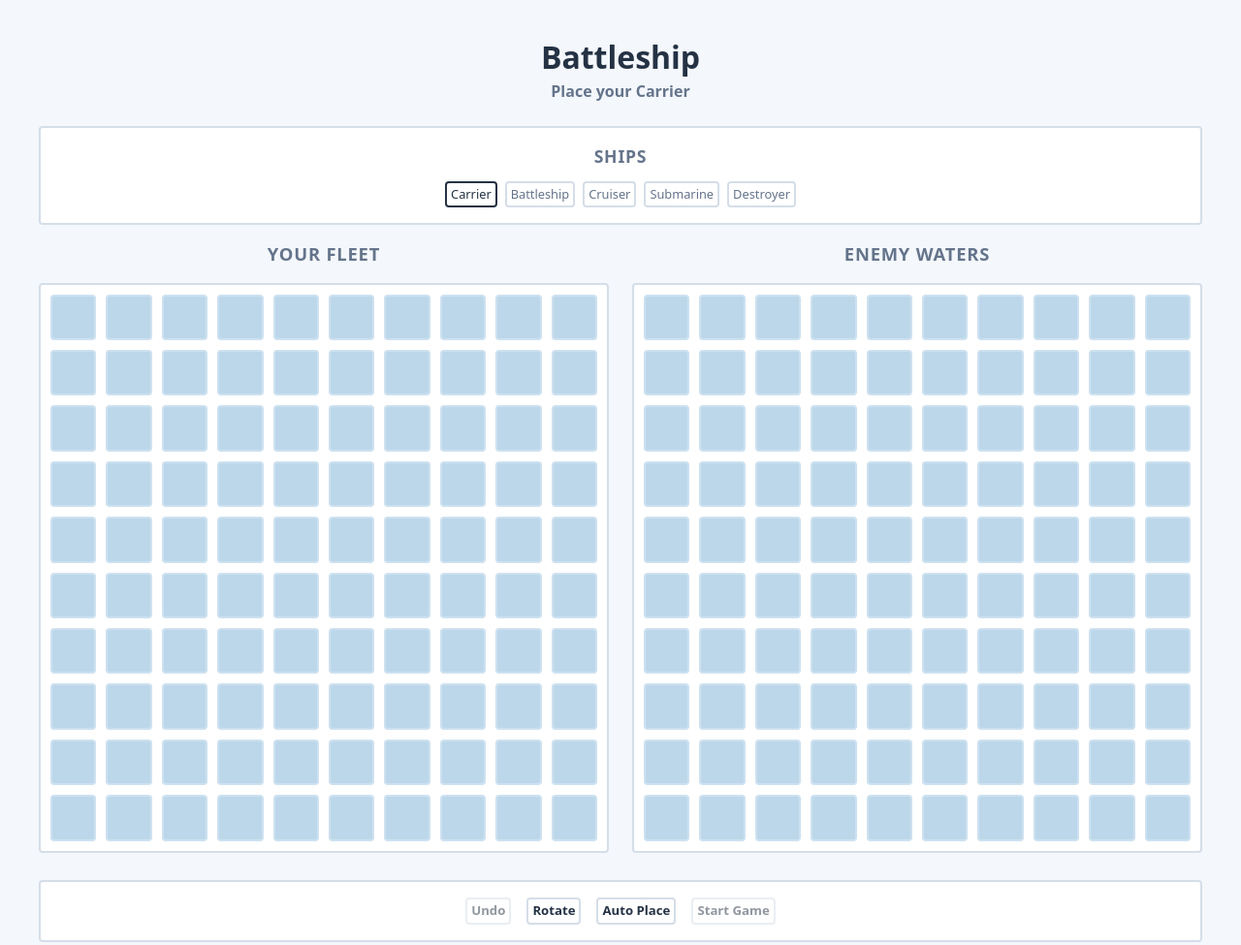
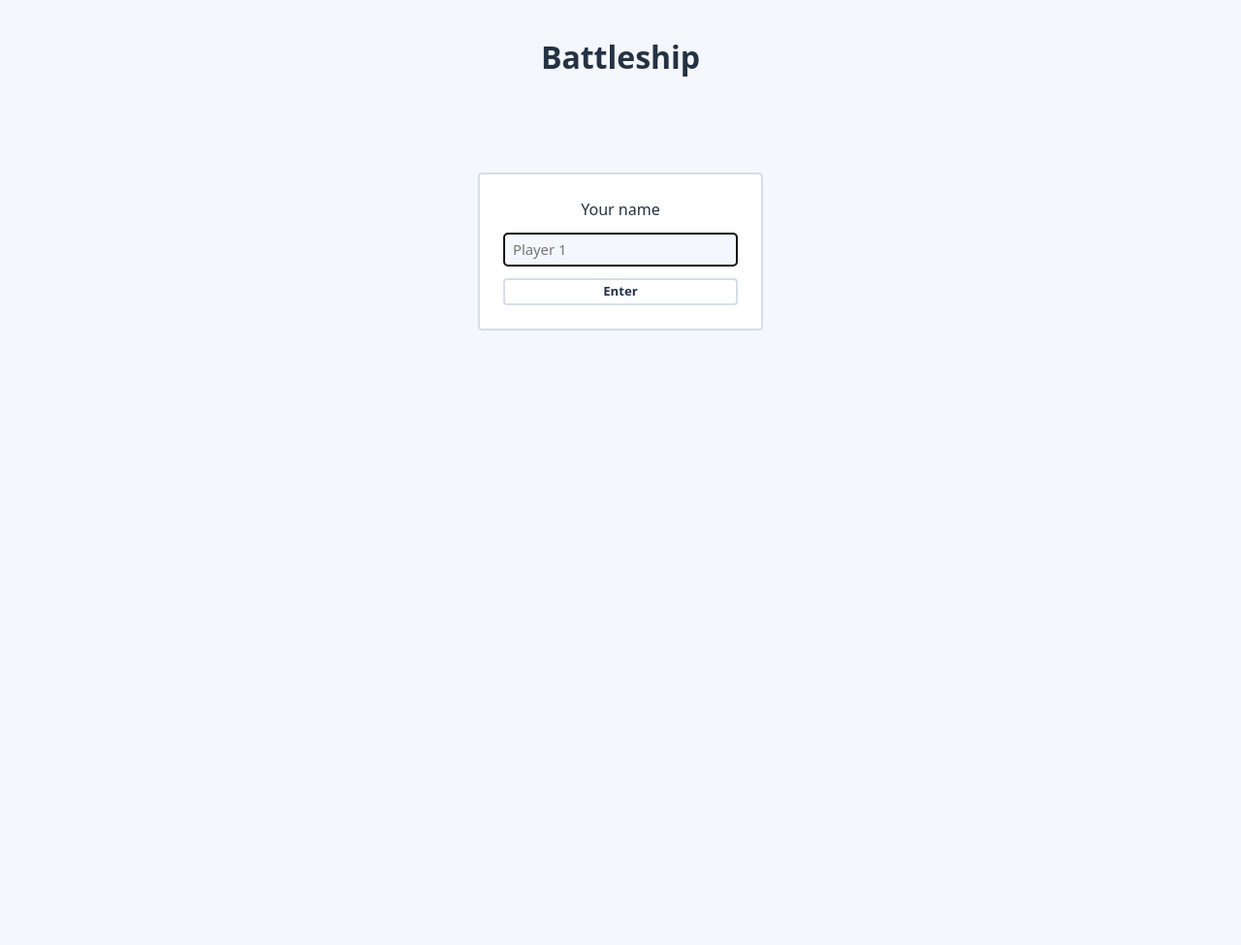
Before and after one commit to kakuni1/battleship, a website with bundled scripts: page index.html in a window 1280 px wide. Shown: the whole page at 97% size. After the commit the page ends 800 px from the top, so only its background shows below. Built offline with nearby package versions, Linux system fonts and the light colour scheme.

Commit message:
new, name entry on start

```diff
--- a/index.html
+++ b/index.html
@@ -14,7 +14,21 @@
     <main>
       <h1>Battleship</h1>
       <p id="status"></p>
-      <section id="game" data-phase="place">
+      <section id="menu">
+        <form id="menu-form">
+          <label id="label-name" for="player-name">Your name</label>
+          <input
+            id="player-name"
+            type="text"
+            maxlength="20"
+            autocomplete="off"
+            placeholder="Player 1"
+            autofocus
+          >
+          <button type="submit">Enter</button>
+        </form>
+      </section>
+      <section id="game" data-phase="menu">
         <div id="ship-panel">
           <h3>Ships</h3>
           <ul id="ship-queue"></ul>
--- a/src/controller.js
+++ b/src/controller.js
@@ -3,6 +3,7 @@ import { autoFleet } from "./fleet.js";
 import { Player, PlayerType } from "./player.js";
 
 export const gamePhase = Object.freeze({
+  MENU: "menu",
   PLACE: "place",
   PLAY: "play",
   GAMEOVER: "gameOver",
--- a/src/css/style.css
+++ b/src/css/style.css
@@ -17,7 +17,35 @@
   }
 }
 
-#gameover[hidden] {
+#menu {
+  place-items: center;
+  padding-block: 3rem;
+}
+
+#menu form {
+  display: grid;
+  gap: 0.75rem;
+  padding: 1.5rem;
+  background: var(--color-surface);
+  border: 2px solid var(--color-border);
+  border-radius: 0.25rem;
+}
+
+#menu input {
+  font: inherit;
+  font-size: 0.925rem;
+  color: var(--color-text);
+  background: var(--color-bg);
+  border: 2px solid var(--color-border);
+  border-radius: 0.25rem;
+  padding: 0.25rem 0.5rem;
+}
+
+#label-name {
+  text-align: center;
+}
+
+#game[data-phase="menu"] {
   display: none;
 }
 
@@ -228,6 +256,10 @@
   outline-offset: -3px;
 }
 
+#gameover[hidden] {
+  display: none;
+}
+
 @media (max-width: 700px) {
   #game {
     grid-template-columns: minmax(0, 1fr);
--- a/src/main.js
+++ b/src/main.js
@@ -2,8 +2,11 @@ import { GameController } from "./controller.js";
 import { createBoard } from "./dom/render.js";
 import { init } from "./dom/ui.js";
 
-const controller = new GameController();
+const menuFormEl = document.getElementById("menu-form");
+const nameInputEl = document.getElementById("player-name");
 
+function start(name) {
+  const controller = new GameController(name);
   const playerBoard = createBoard();
   const enemyBoard = createBoard();
 
@@ -14,3 +17,11 @@ playerBoardEl.appendChild(playerBoard);
   enemyBoardEl.appendChild(enemyBoard);
 
   init(controller, { playerBoard, enemyBoard });
+}
+
+menuFormEl.addEventListener("submit", (event) => {
+  event.preventDefault();
+  const name = nameInputEl.value.trim() || "Player 1";
+  document.getElementById("menu").remove();
+  start(name);
+});
```
Lines whose indentation alone changed are shown as unchanged.
